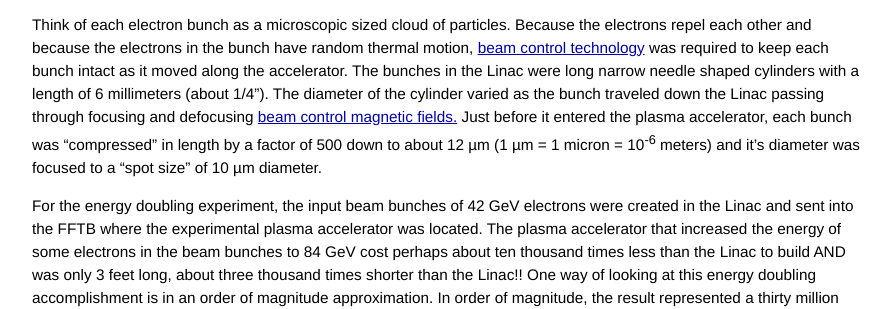
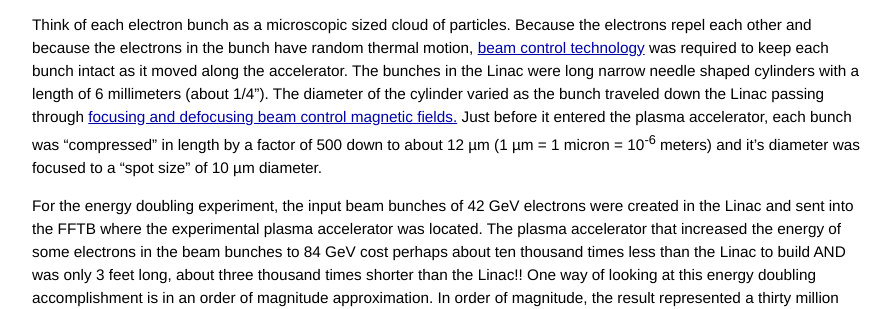
Before and after one commit to grbfacet/facet, a Jekyll site: the page built from energy-doubling-explained.md, in a window 1280 px wide and 900 px high, scrolled down 2426 px. Shown: the part 221-530 px from the top of the window, without its empty margins (193-1084 px from the left). Built offline with Jekyll 4.4.1, drawn with Linux system fonts in a browser that asks for light colours.

Commit message:
Update energy-doubling-explained.md

```diff
--- a/energy-doubling-explained.md
+++ b/energy-doubling-explained.md
@@ -58,7 +58,7 @@ Why is merely doubling something such an accomplishment?  For example, we are us
 
 Plasma acceleration is a new and novel method of accelerating an electron to higher energy. In this experiment the Linac created a beam consisting of tiny bunches of about 1.8 x 10<sup>10</sup> electrons created at a rate of 60 bunches per second at the beginning of the Linac. Each bunch was accelerated in the Linac by very strong electric fields. To get a feeling for [how much energy is in the beam](/beam-acceleration-tutorial.html#the-beam-bunch-energy) imagine being pummeled by 60 major league pitchers each hitting you with a fastball every second.
 
-Think of each electron bunch as a microscopic sized cloud of particles. Because the electrons repel each other and because the electrons in the bunch have random thermal motion, [beam control technology](/beam-control-tutorial.html) was required to keep each bunch intact as it moved along the accelerator. The bunches in the Linac were long narrow needle shaped cylinders with a length of 6 millimeters (about 1/4"). The diameter of the cylinder varied as the bunch traveled down the Linac passing through focusing and defocusing [beam control magnetic fields.](/beam-control-tutorial.html#focusing-the-beam-bunch) Just before it entered the plasma accelerator, each bunch was “compressed” in length by a factor of 500 down to about 12 µm (1 µm = 1 micron = 10<sup>-6</sup> meters) and it’s diameter was focused to a “spot size” of 10 µm diameter.
+Think of each electron bunch as a microscopic sized cloud of particles. Because the electrons repel each other and because the electrons in the bunch have random thermal motion, [beam control technology](/beam-control-tutorial.html) was required to keep each bunch intact as it moved along the accelerator. The bunches in the Linac were long narrow needle shaped cylinders with a length of 6 millimeters (about 1/4"). The diameter of the cylinder varied as the bunch traveled down the Linac passing through [focusing and defocusing beam control magnetic fields.](/beam-control-tutorial.html#focusing-the-beam-bunch) Just before it entered the plasma accelerator, each bunch was “compressed” in length by a factor of 500 down to about 12 µm (1 µm = 1 micron = 10<sup>-6</sup> meters) and it’s diameter was focused to a “spot size” of 10 µm diameter.
 
 For the energy doubling experiment, the input beam bunches of 42 GeV electrons were created in the Linac and sent into the FFTB where the experimental plasma accelerator was located. The plasma accelerator that increased the energy of some electrons in the beam bunches to 84 GeV cost perhaps about ten thousand times less than the Linac to build AND was only 3 feet long, about three thousand times shorter than the Linac!! One way of looking at this  energy doubling accomplishment is in an order of magnitude approximation. In order of magnitude, the result represented a thirty million fold jump in capability (roughly one ten thousandth of the cost times roughly one three thousandth the length.) By comparison it would have been easy, in principle, to just build an essentially identical second two mile long linac after the first one and also achieve a doubling of energy. But doing it thirty million times better is the kind of thing physicists pop a cork of bubbly to celebrate.
 
```
